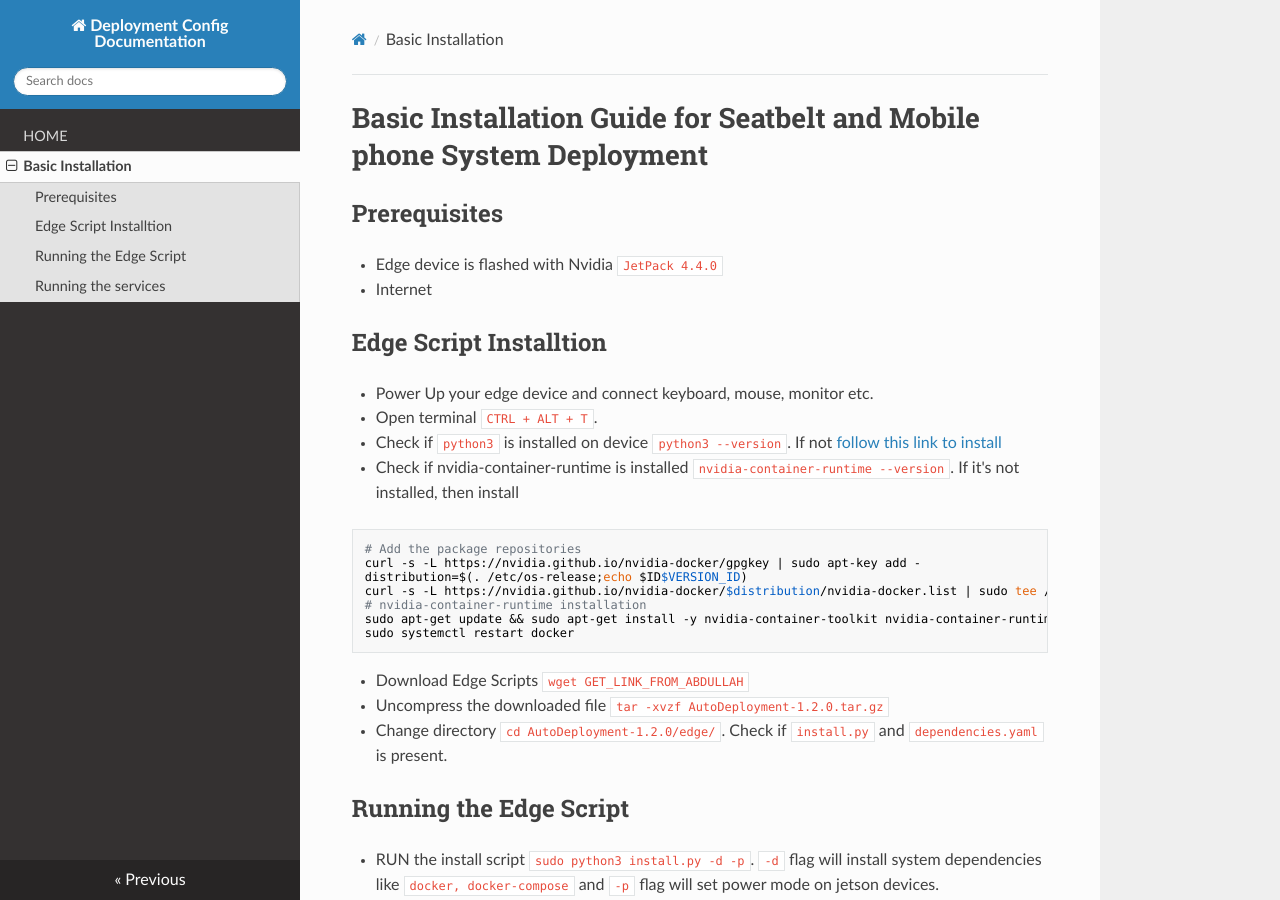
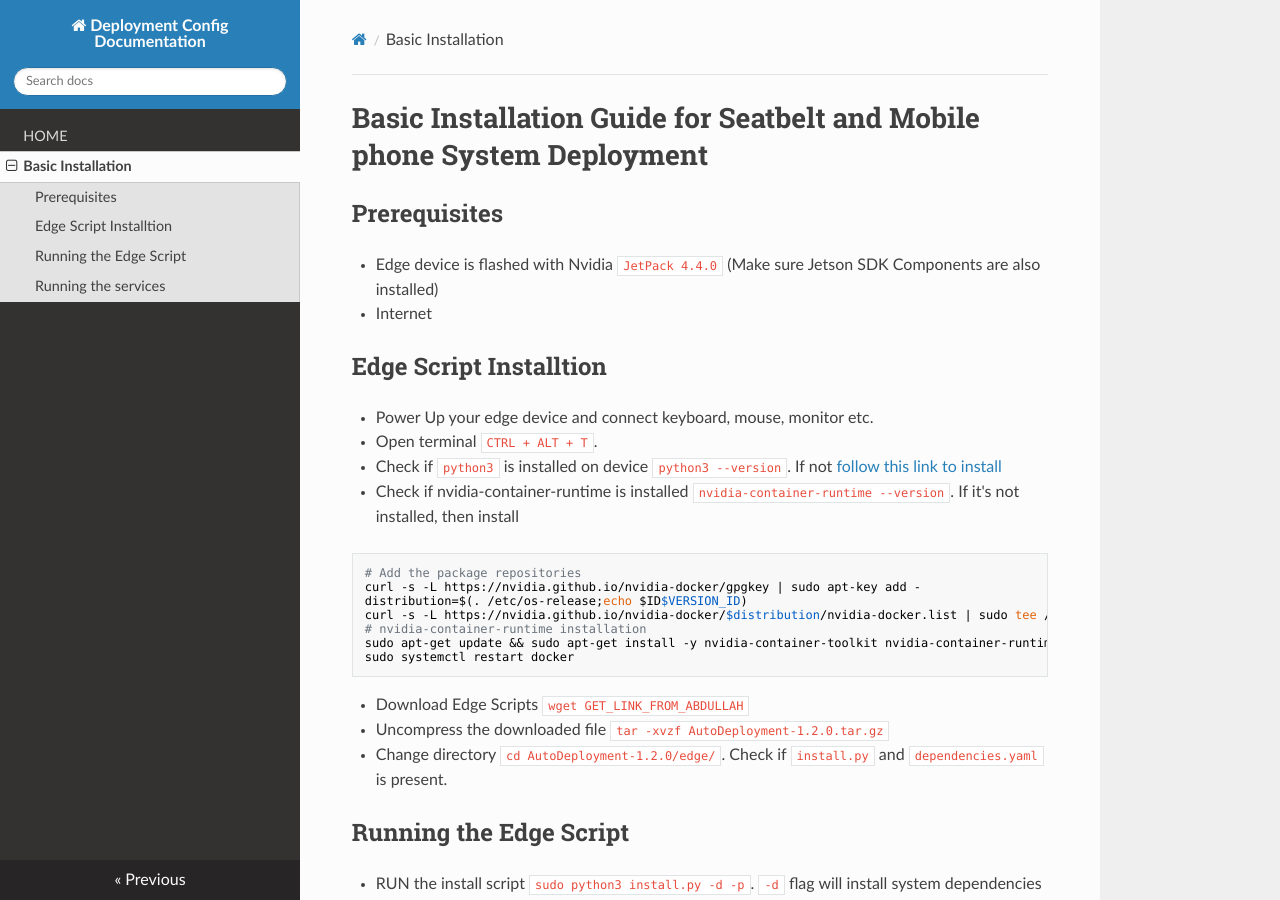
Before and after one commit to hazenai/system-docs, an MkDocs documentation site: the page built from docs/installation.md, in a window 1280 px wide and 900 px high. Built offline with MkDocs 1.6.1, drawn with Linux system fonts in a browser that asks for light colours; nearby versions of some CDN libraries.

Commit message:
saving changes

```diff
--- a/docs/installation.md
+++ b/docs/installation.md
@@ -2,7 +2,7 @@
 
 ## Prerequisites
 
-* Edge device is flashed with Nvidia `JetPack 4.4.0`
+* Edge device is flashed with Nvidia `JetPack 4.4.0` (Make sure Jetson SDK Components are also installed)
 * Internet
 
 ## Edge Script Installtion
```
